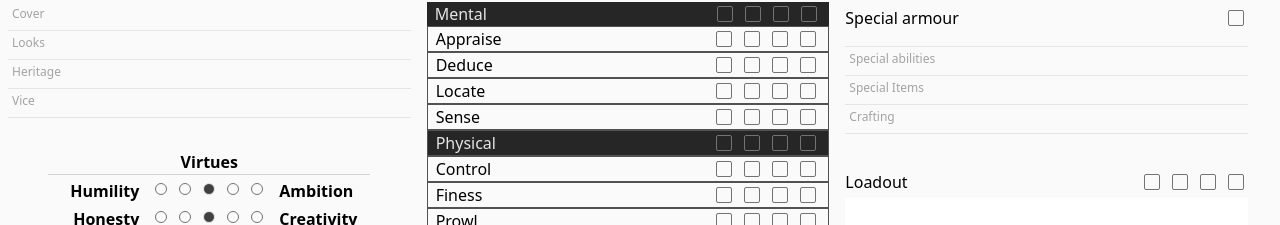
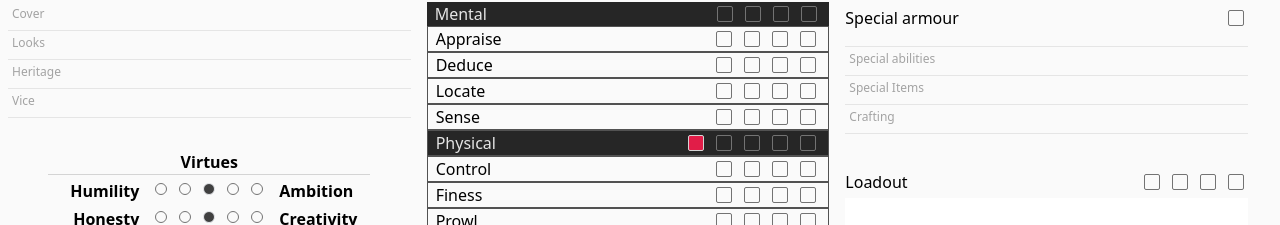
Before and after one commit to OlofMoriya/visions-of-the-arc-character-sheets, a Vue app: page / in a window 1280 px wide. Shown: the part 185-410 px from the top of the page. Built offline with nearby package versions, Linux system fonts and the light colour scheme.

Commit message:
extra physical

```diff
--- a/src/components/Skill.vue
+++ b/src/components/Skill.vue
@@ -5,13 +5,14 @@ const props = defineProps<{
     level: number,
     computedLevel?: boolean,
     setLevel?: Function,
-
+    extra?: boolean,
 }>()
 
 const first = computed(()=> props.level > 0);
 const second = computed(()=> props.level > 1);
 const third = computed(()=> props.level > 2);
 const forth = computed(()=> props.level > 3);
+const fifth = computed(()=> props.extra ?? false);
 const setLevel = (level:number) => {
     if (!props.computedLevel) {
         props.setLevel?.(level);
@@ -23,6 +24,9 @@ const setLevel = (level:number) => {
     <div class="mx-2 flex gap-4 justify-between align-center items-center">
         <div>{{title}}</div>
         <div class="flex gap-1">
+            <div v-if="props.extra" class="cursor-pointer w-4 h-4 m-1 border border-neutral-300 rounded-sm"
+                                    :class="{ ['bg-rose-600'] : fifth}"
+                                    />
             <div class="cursor-pointer w-4 h-4 m-1 border border-neutral-500 rounded-sm"
                     :class="{ ['bg-amber-600'] : first}"
                     :onClick="()=>props.level == 1 ? setLevel(0) : setLevel(1)"
--- a/src/views/CharacterSheet.vue
+++ b/src/views/CharacterSheet.vue
@@ -209,7 +209,7 @@ const load = computed(()=>Array.from({ length: 1 + user.loadLevel*2}, (value, in
                 </div>
 
                 <div class="mx-2 flex flex-col dark:border-neutral-400 border border-neutral-600 dark:bg-neutral-100 bg-neutral-800 dark:text-neutral-800 text-neutral-200">
-                    <Skill title="Physical" :level="physical" :computedLevel="true"/>
+                    <Skill title="Physical" :level="physical" :computedLevel="true" extra/>
                 </div>
                 <div class="group relative mx-2 flex flex-col dark:border-neutral-400 border border-neutral-600 ">
                     <div class="hidden group-hover:block z-10 absolute top-10 left-0 p-1 rounded-s bg-neutral-700">Slow things down, stabilize, hold something back</div>
```
